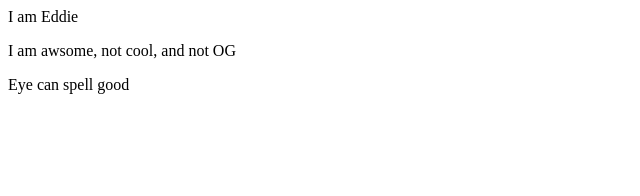
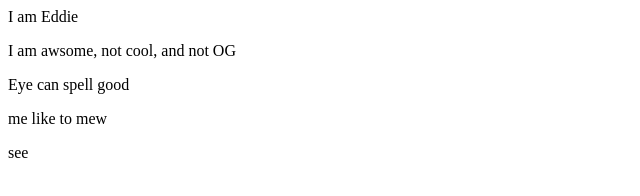
Before and after one commit to agoodman-prog/People, a plain HTML site: page Eddie.html in a window 1280 px wide. Shown: the whole page, without its empty margins (0-640 px from the left). Drawn offline with Linux system fonts and the light colour scheme.

Commit message:
Update Eddie.html

```diff
--- a/Eddie.html
+++ b/Eddie.html
@@ -1,4 +1,11 @@
 <!DOCTYPE html>
+<html>
+  <body>
+
 <h>I am Eddie</h>
 <p>I am awsome, not cool, and not OG</p>
 <p> Eye can spell good</p>
+<p> me like to mew</p>
+<p> see</p>
+  </body>
+</html>
```
